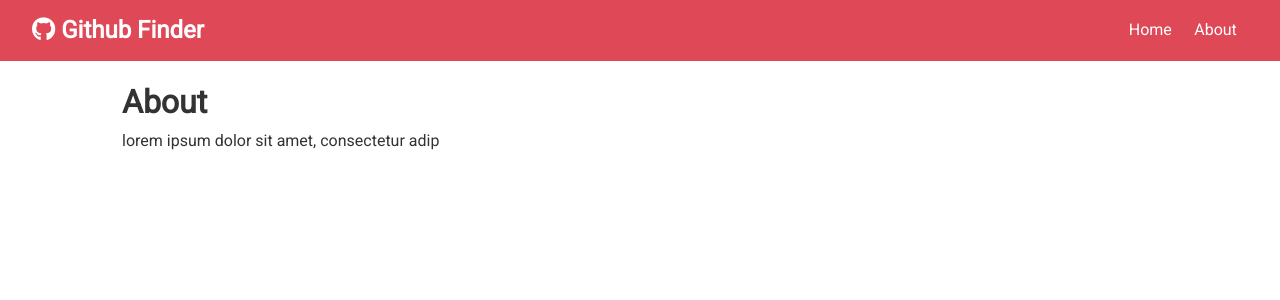
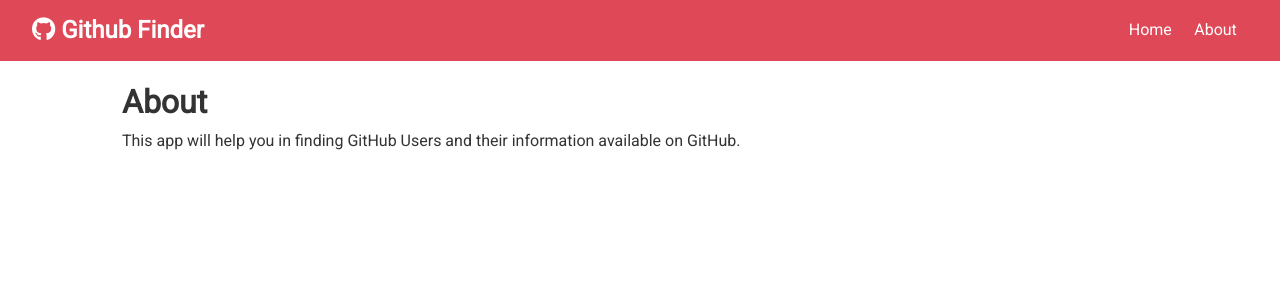
Before and after one commit to pravin-sharma/GithubFinder, a React (Create React App) app: page /about in a window 1280 px wide. Shown: the top 300 px of the page. Built offline with nearby package versions, Linux system fonts and the light colour scheme; no server answers.

Commit message:
Added info in about.js and added design images

```diff
--- a/src/components/pages/About.js
+++ b/src/components/pages/About.js
@@ -4,7 +4,7 @@ function About() {
     return (
         <Fragment>
             <h1>About</h1>
-            <p>lorem ipsum dolor sit amet, consectetur adip</p>
+            <p>This app will help you in finding GitHub Users and their information available on GitHub.</p>
         </Fragment>
     )
 }
```
Also changed, not shown: design/Home-Page-Design.png (added), design/User-Page-Design.png (added).
